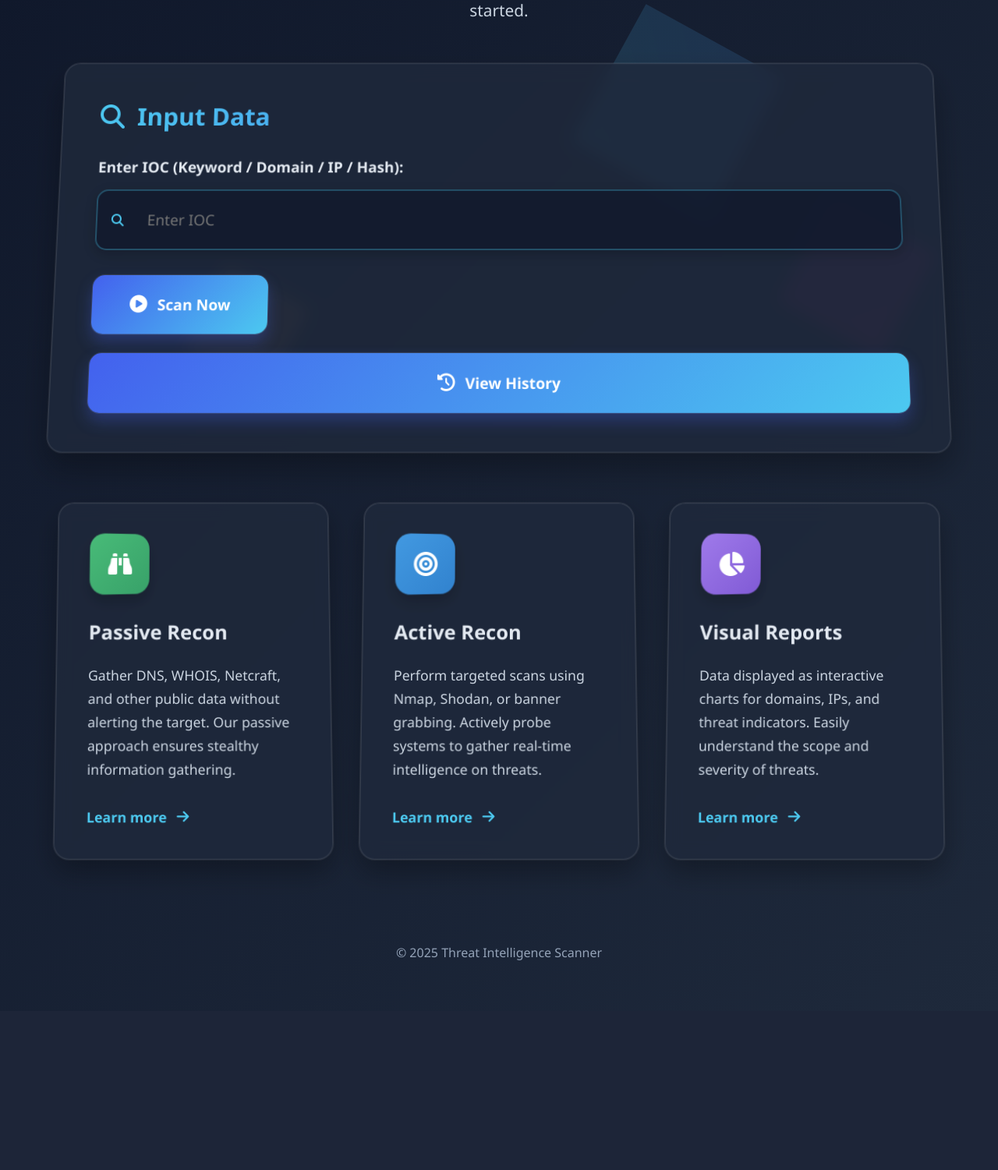
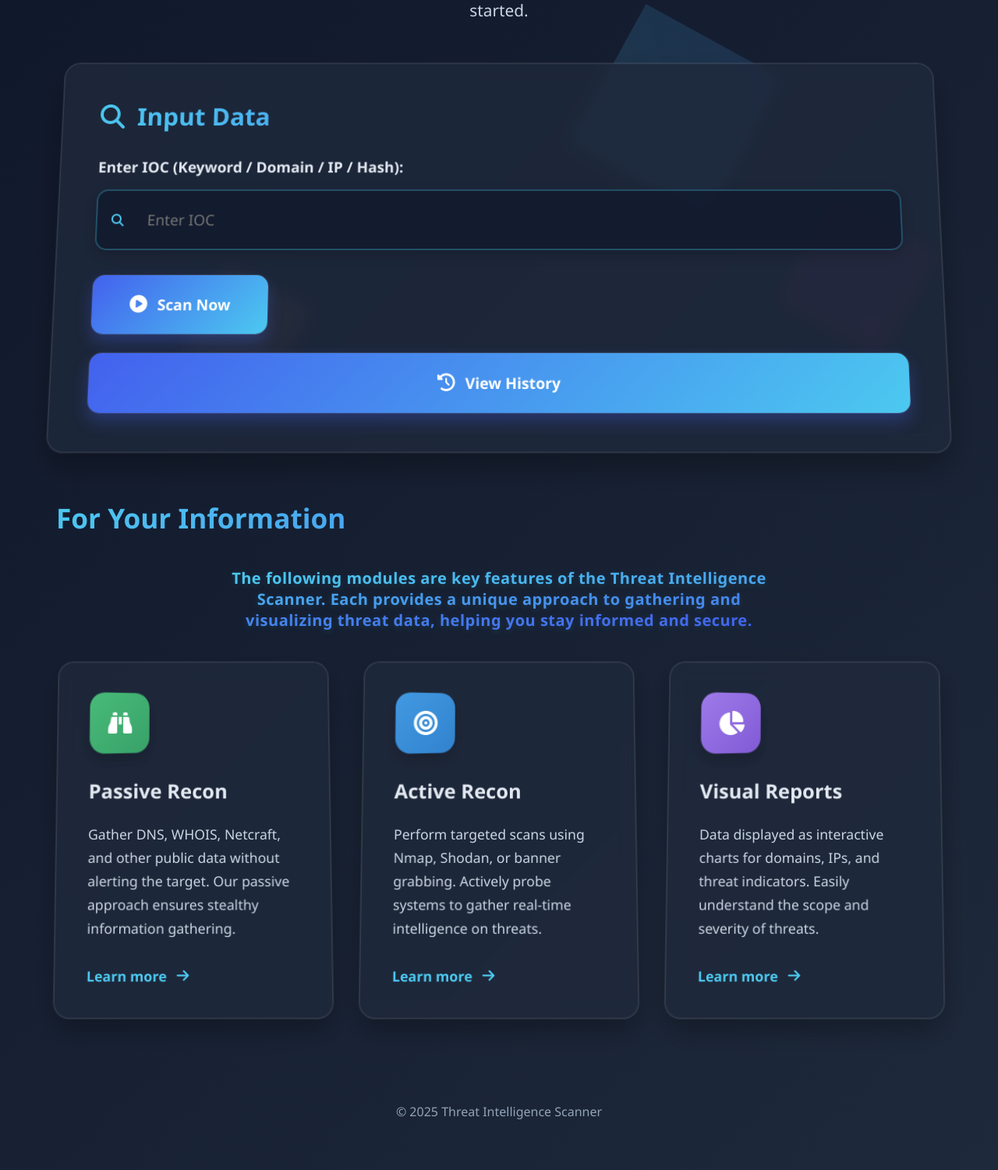
Before and after one commit to najamgul/Web-Scraper, a Flask app: page /index in a window 1280 px wide. Shown: the part 199-1700 px from the top of the page at 78% size. Before the commit the page ends 1431 px from the top, so only its background shows below. Run offline with Flask 3, Linux system fonts and the light colour scheme; parts of the project's set-up code (start-up, migrations or seed data) failed here and were passed over.

Commit message:
index.html
Added For your information

```diff
--- a/app/templates/index.html
+++ b/app/templates/index.html
@@ -667,6 +667,16 @@
         </div>
 
         <div class="features-grid">
+            <div class="info-section">
+                <h2 style="margin-bottom:2.5rem; text-align:center; background: linear-gradient(135deg, #4cc9f0 0%, #4361ee 100%); background-clip: text; -webkit-background-clip: text; -webkit-text-fill-color: transparent; font-size:2.2rem; font-weight:800;">
+                    For Your Information
+                </h2>
+                <p style="text-align:center; color:#cbd5e1; font-size:1.15rem; margin-bottom:2.2rem; max-width:700px; margin-left:auto; margin-right:auto;">
+                    <span style="font-family: 'Segoe UI', 'Montserrat', 'Poppins', sans-serif; font-size:1.25rem; font-weight:600; letter-spacing:0.5px; background: linear-gradient(90deg, #4cc9f0 0%, #4361ee 100%); background-clip: text; -webkit-background-clip: text; -webkit-text-fill-color: transparent; text-shadow: 0 2px 8px rgba(76,201,240,0.15);">
+                        The following modules are key features of the Threat Intelligence Scanner. Each provides a unique approach to gathering and visualizing threat data, helping you stay informed and secure.
+                    </span>
+                </p>
+                <div class="features-grid-inner" style="display:grid; grid-template-columns:repeat(auto-fit, minmax(350px, 1fr)); gap:2.5rem;">
                     <div class="feature-card recon-passive">
                         <div class="feature-icon">
                             <i class="fas fa-binoculars"></i>
@@ -677,7 +687,6 @@
                             Learn more <i class="fas fa-arrow-right"></i>
                         </a>
                     </div>
-
                     <div class="feature-card recon-active">
                         <div class="feature-icon">
                             <i class="fas fa-bullseye"></i>
@@ -688,7 +697,6 @@
                             Learn more <i class="fas fa-arrow-right"></i>
                         </a>
                     </div>
-
                     <div class="feature-card recon-visual">
                         <div class="feature-icon">
                             <i class="fas fa-chart-pie"></i>
@@ -698,6 +706,8 @@
                         <a href="#" class="learn-more">
                             Learn more <i class="fas fa-arrow-right"></i>
                         </a>
+                    </div>
+                </div>
             </div>
         </div>
 
```
Lines whose indentation alone changed are shown as unchanged.
